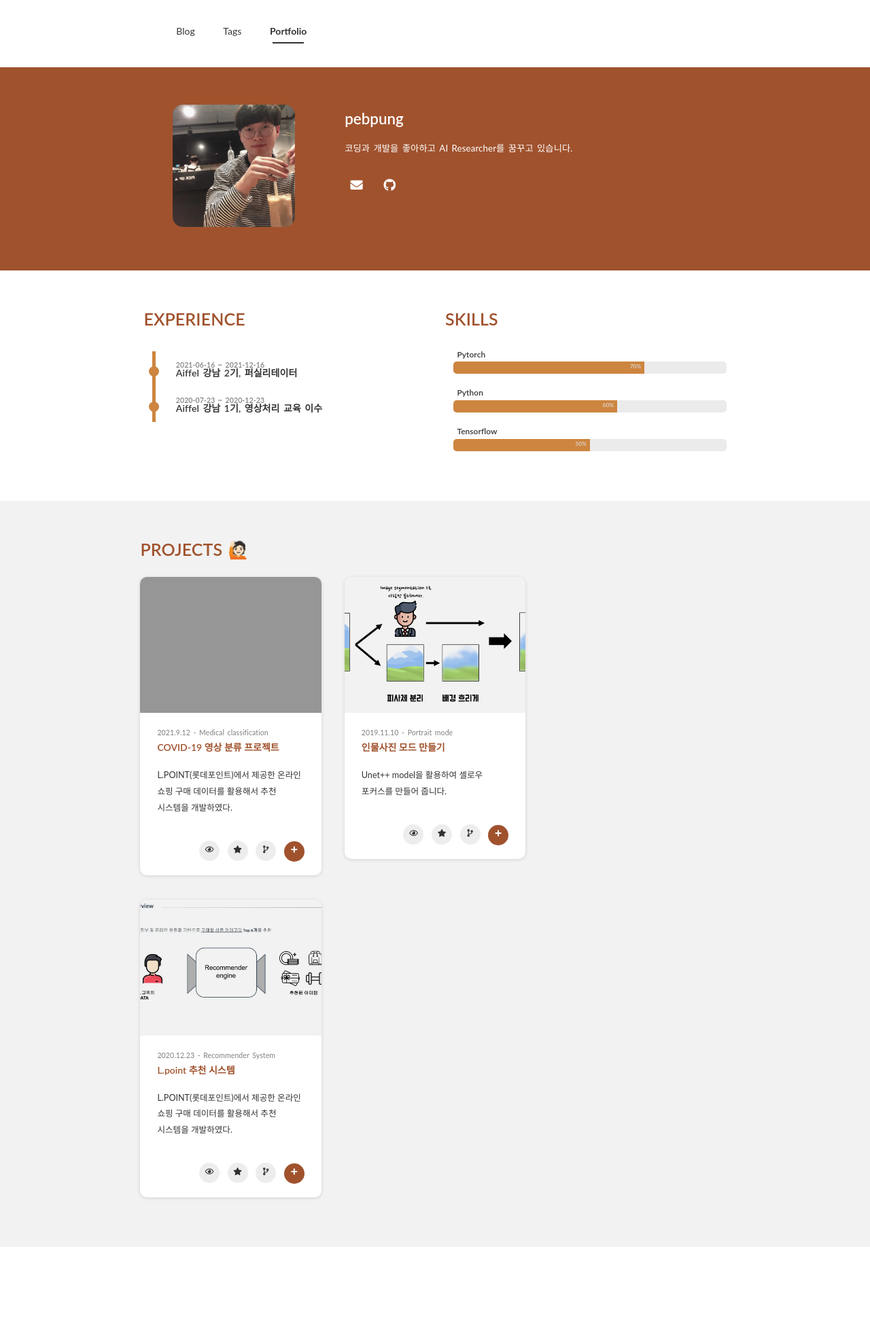
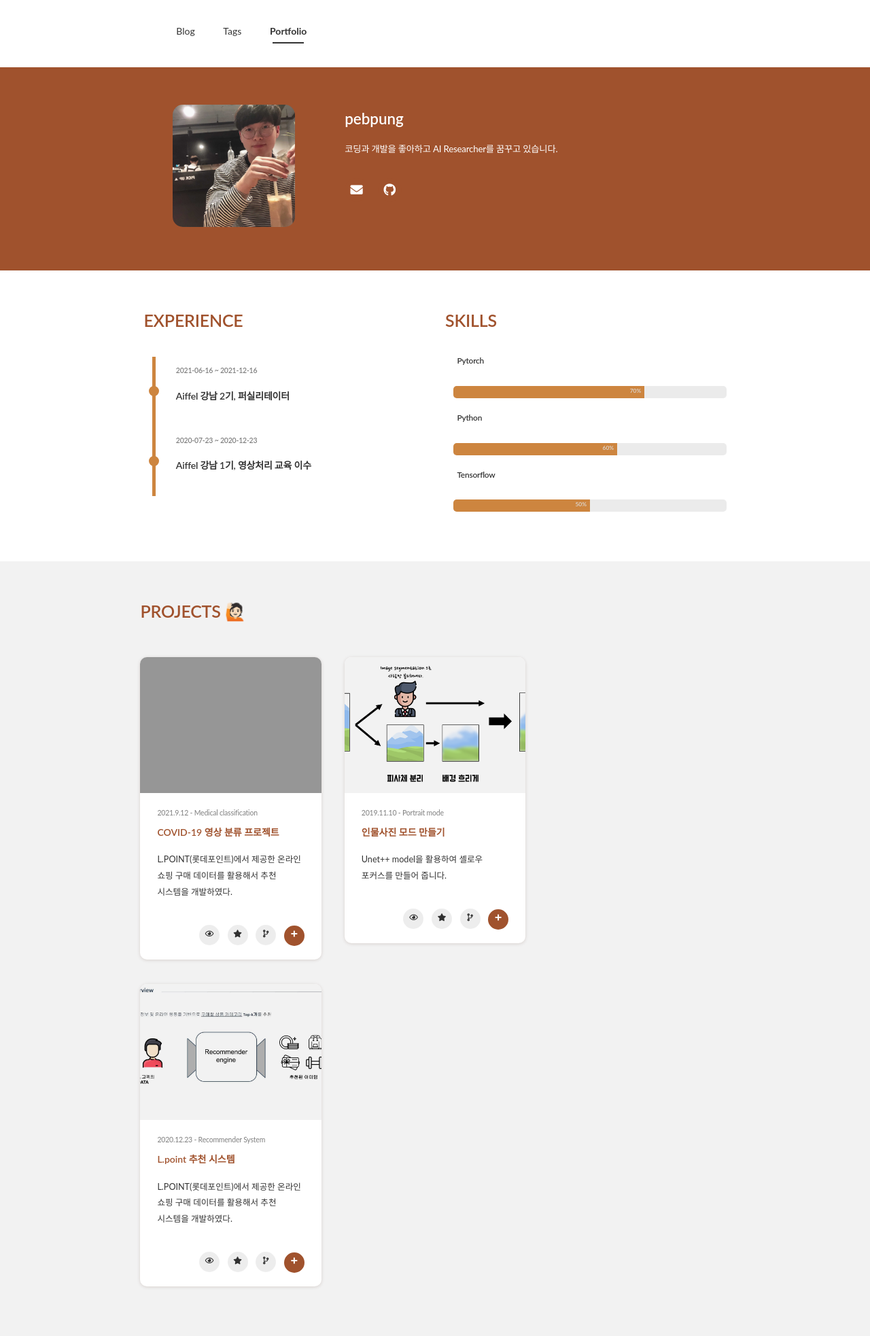
Before and after one commit to PEBpung/PEBpung.github.io, a Jekyll site: the page built from portfolio.html, in a window 1280 px wide. Shown: the whole page at 68% size. Built offline with Jekyll 4.4.1, drawn with Linux system fonts in a browser that asks for light colours; nearby versions of some CDN libraries; some web fonts are replaced; before the commit the page ends 1835 px from its top, so only the background shows below that.

Commit message:
style: post css 변경 (global p)

```diff
--- a/_sass/base/_global.scss
+++ b/_sass/base/_global.scss
@@ -87,9 +87,12 @@
 }
 p{
 	font-size: 17px;
-	line-height: 1.75;
-	word-spacing: 1.8px;
-	letter-spacing: 0.1px;
+    line-height: 1.9;
+    margin-bottom: 20px;
+    letter-spacing: 0.1px;
+    padding-bottom: 5px;
+    letter-spacing: -0.015rem;
+    -webkit-font-smoothing: antialiased;
 }
 blockquote{
 	margin-bottom: 20px;
```
